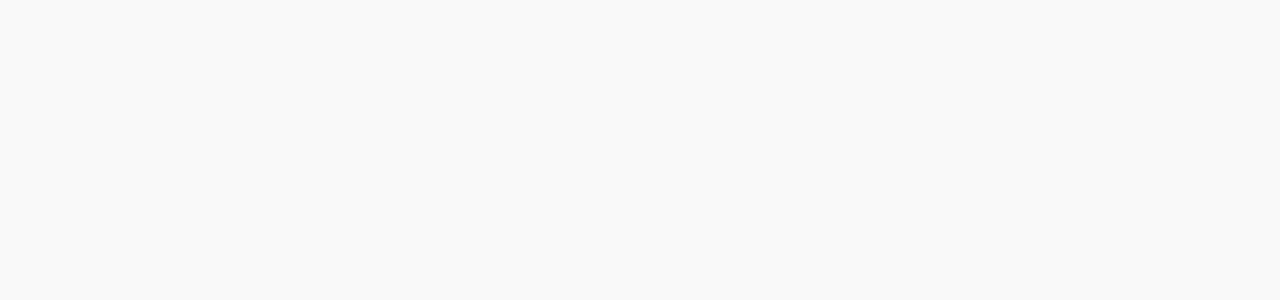
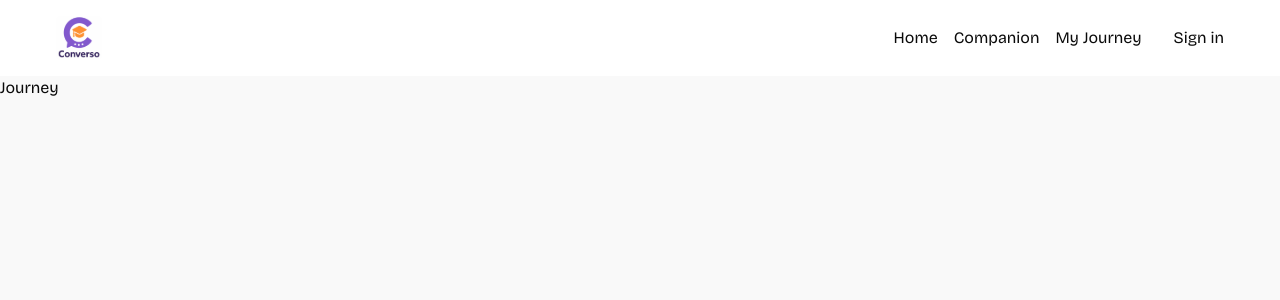
Before and after one commit to DipalokSen/Cyber-Clean-Uk, a Next.js app: page /my-journey in a window 1280 px wide. Shown: the top 300 px of the page. Built offline with nearby package versions, Linux system fonts and the light colour scheme.

Commit message:
Navbar Implement

```diff
--- /dev/null
+++ b/Components/NavItems.tsx
@@ -0,0 +1,30 @@
+"use client"
+import Link from 'next/link'
+import { usePathname } from 'next/navigation'
+import React from 'react'
+import { cn } from '@/lib/utils'
+
+ const navItems = [
+    { label: 'Home', href: '/' },
+    { label: 'Companion', href: '/companion' },
+    { label: 'My Journey', href: '/my-journey' },
+  ]
+
+const NavItems = () => {
+ const pathName=usePathname()
+
+  return (
+    <nav className='flex items-center gap-4'>
+      {navItems.map(({ label, href }) => (
+        <Link key={label}
+
+
+        href={href} >
+          {label }
+        </Link>
+      ))}
+    </nav>
+  )
+}
+
+export default NavItems
--- /dev/null
+++ b/Components/Navbar.tsx
@@ -0,0 +1,58 @@
+import Link from 'next/link'
+import React from 'react'
+import Image from 'next/image'
+import NavItems from './NavItems'
+
+const Navbar = () => {
+  return (
+    <>
+    <nav className='navbar'>
+
+
+       <Link href={"/"}>
+       <div>
+
+
+
+          <Image
+          width={46}
+          height={46}
+          src={"/images/logo.svg"}
+          alt="logo"
+          />
+
+
+            </div>
+
+
+
+
+        </Link>
+
+        <div className='flex items-center gap-8'>
+          <NavItems/>
+          <p>Sign in</p>
+
+
+        </div>
+
+
+
+
+
+
+
+
+
+
+
+
+    </nav>
+
+
+
+    </>
+  )
+}
+
+export default Navbar
--- a/app/layout.tsx
+++ b/app/layout.tsx
@@ -1,6 +1,7 @@
 import type { Metadata } from "next";
 import { Bricolage_Grotesque } from "next/font/google";
 import "./globals.css";
+import Navbar from "@/Components/Navbar";
 
 const bricolage = Bricolage_Grotesque({
   variable: "--font-bricolage",
@@ -19,7 +20,10 @@
 }>) {
   return (
     <html lang="en">
-      <body className={`${bricolage.variable} antialiased`}>{children}</body>
+      <body className={`${bricolage.variable} antialiased`}>
+        <Navbar />
+        {children}
+        </body>
     </html>
   );
 }
--- a/app/my-journey/page.tsx
+++ b/app/my-journey/page.tsx
@@ -3,7 +3,7 @@
 const page = () => {
   return (
     <div>
-
+      Journey
     </div>
   )
 }
```
Also changed, not shown: package.json (+6 -5 lines), 1 other file (tests, documents, lock files or other folders).
